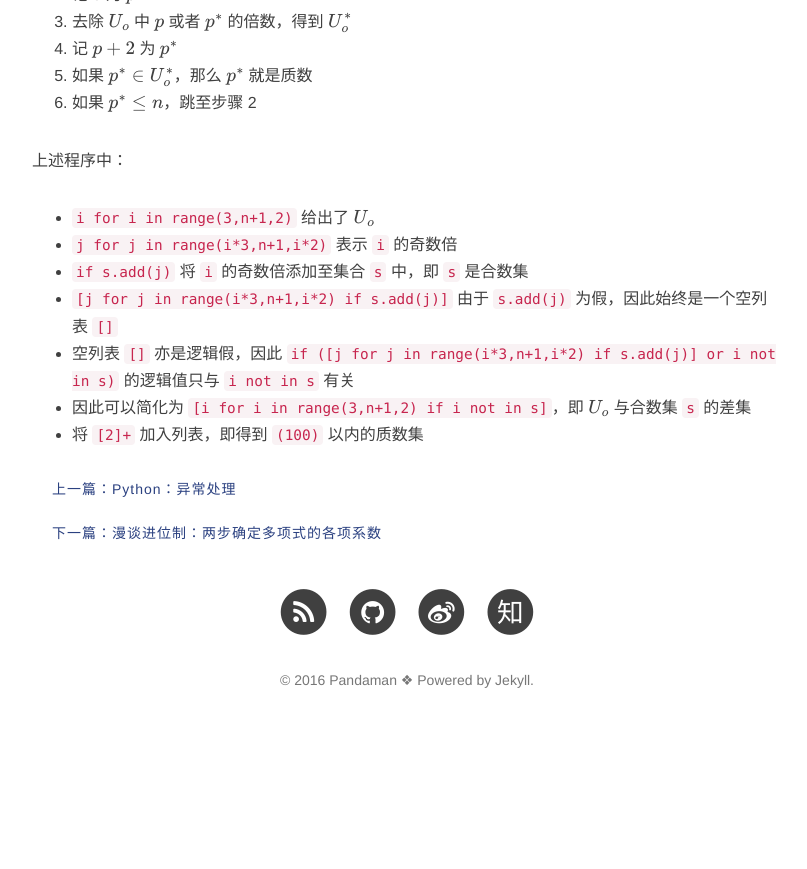
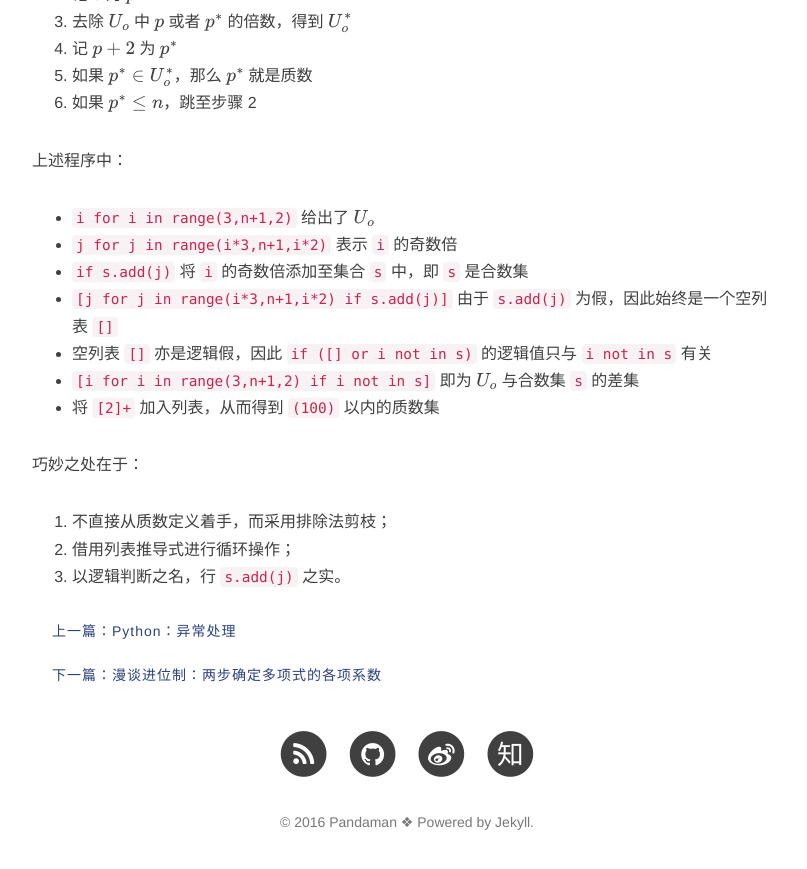
Before and after one commit to ceares/ceares.github.io, a Jekyll site: the page built from _posts/2014-12-27-prime.md, in a window 1280 px wide and 900 px high, scrolled down 885 px. Shown: the top 869 px of the window, without its empty margins (233-1040 px from the left). Built offline with Jekyll 4.4.1, drawn with Linux system fonts in a browser that asks for light colours; nearby versions of some CDN libraries; formulas are drawn with MathJax 3; comment, search, counter and statistics services are not loaded; before the commit the page ends 1643 px from its top, so only the background shows below that.

Commit message:
from sp3

```diff
--- a/_posts/2014-12-27-prime.md
+++ b/_posts/2014-12-27-prime.md
@@ -36,6 +36,12 @@ Wow！如何做到的？首先明确以下几点：
 - `j for j in range(i*3,n+1,i*2)` 表示 `i` 的奇数倍
 - `if s.add(j)` 将 `i` 的奇数倍添加至集合 `s` 中，即 `s` 是合数集
 - `[j for j in range(i*3,n+1,i*2) if s.add(j)]` 由于 `s.add(j)` 为假，因此始终是一个空列表 `[]`
-- 空列表 `[]` 亦是逻辑假，因此 `if ([j for j in range(i*3,n+1,i*2) if s.add(j)] or i not in s)` 的逻辑值只与 `i not in s` 有关
-- 因此可以简化为 `[i for i in range(3,n+1,2) if i not in s]`，即 $U_o$ 与合数集 `s` 的差集
-- 将 `[2]+` 加入列表，即得到 `(100)` 以内的质数集
+- 空列表 `[]` 亦是逻辑假，因此 `if ([] or i not in s)` 的逻辑值只与 `i not in s` 有关
+- `[i for i in range(3,n+1,2) if i not in s]` 即为 $U_o$ 与合数集 `s` 的差集
+- 将 `[2]+` 加入列表，从而得到 `(100)` 以内的质数集
+
+巧妙之处在于：
+
+1. 不直接从质数定义着手，而采用排除法剪枝；
+2. 借用列表推导式进行循环操作；
+3. 以逻辑判断之名，行 `s.add(j)` 之实。
```
